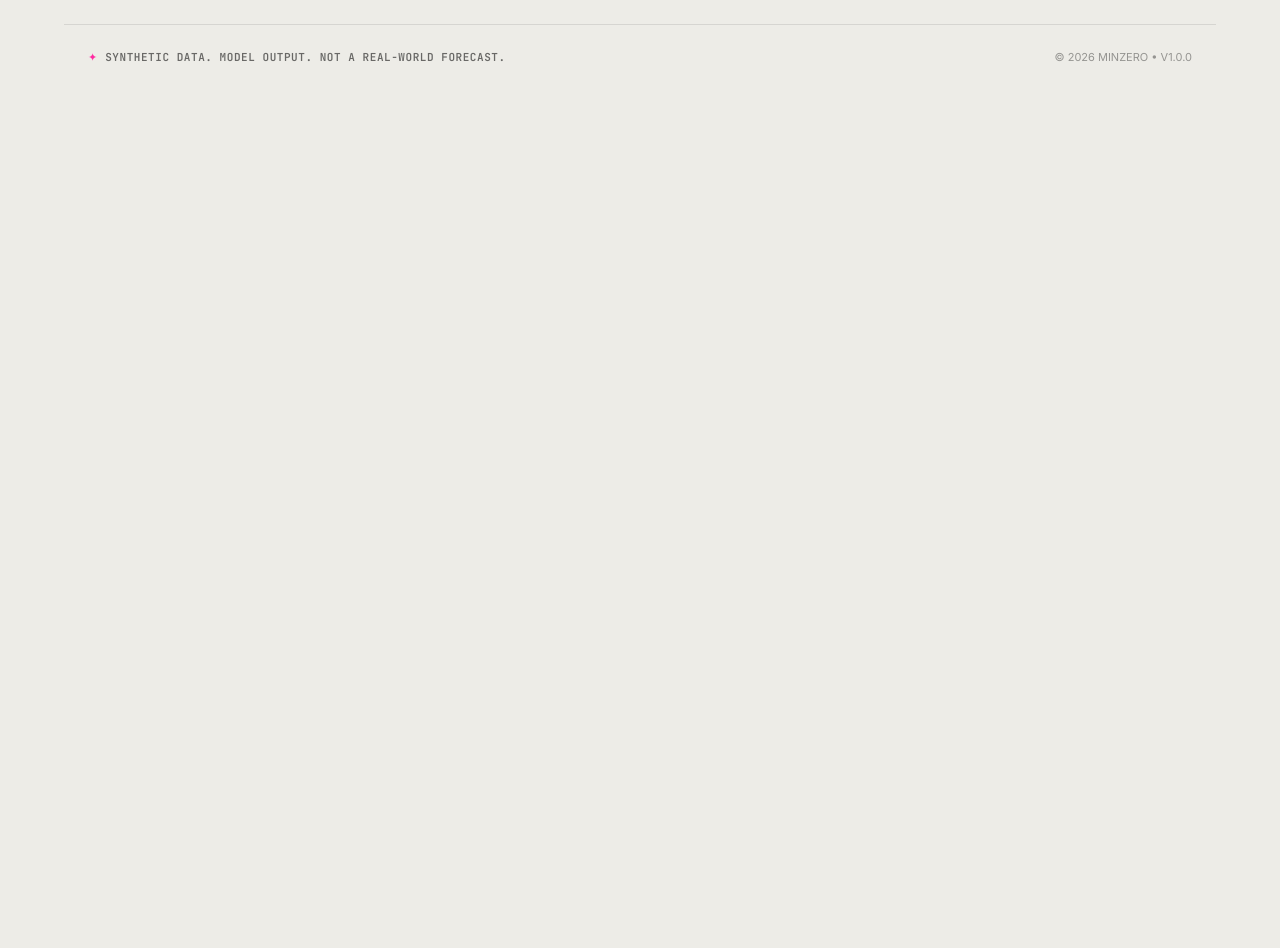
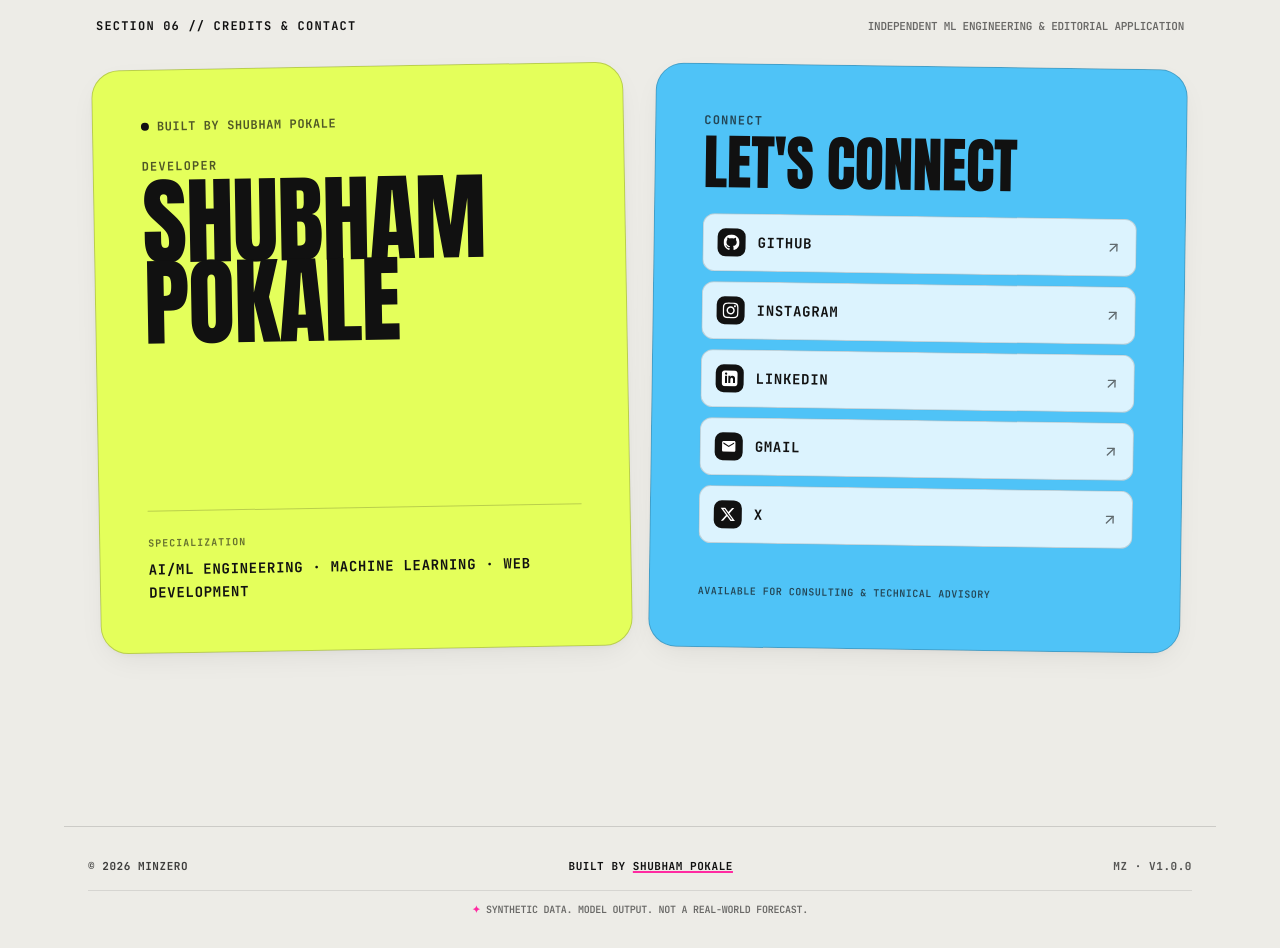
Before and after one commit to shubham392007-sketch/Minzero-CRITICAL_MINERALS_INTELLIGENCE_-_PREDICTION_ENGINE, a React (Vite) app in the folder frontend/: page / in a window 1280 px wide. Shown: the part 1520-2468 px from the top of the page. Before the commit the page ends 1609 px from the top, so only its background shows below. Built offline with nearby package versions, Linux system fonts and the light colour scheme; no server answers.

Commit message:
Add Developer & Contact section for Shubham Pokale with editorial design system and social links

```diff
--- /dev/null
+++ b/frontend/src/components/DeveloperSection.jsx
@@ -0,0 +1,161 @@
+import React from 'react';
+import { ArrowUpRight } from 'lucide-react';
+
+const GithubIcon = ({ className = "w-4 h-4" }) => (
+  <svg className={className} viewBox="0 0 24 24" fill="currentColor">
+    <path d="M12 0C5.37 0 0 5.37 0 12c0 5.31 3.435 9.795 8.205 11.385.6.105.825-.255.825-.57 0-.285-.015-1.23-.015-2.235-3.015.555-3.795-.735-4.035-1.41-.135-.345-.72-1.41-1.23-1.695-.42-.225-1.02-.78-.015-.795.945-.015 1.62.87 1.845 1.23 1.08 1.815 2.805 1.305 3.495.99.105-.78.42-1.305.765-1.605-2.67-.3-5.46-1.335-5.46-5.925 0-1.305.465-2.385 1.23-3.225-.12-.3-.54-1.53.12-3.18 0 0 1.005-.315 3.3 1.23.96-.27 1.98-.405 3-.405s2.04.135 3 .405c2.295-1.56 3.3-1.23 3.3-1.23.66 1.65.24 2.88.12 3.18.765.84 1.23 1.905 1.23 3.225 0 4.605-2.805 5.625-5.475 5.925.435.375.81 1.095.81 2.22 0 1.605-.015 2.895-.015 3.3 0 .315.225.69.825.57A12.02 12.02 0 0024 12c0-6.63-5.37-12-12-12z"/>
+  </svg>
+);
+
+const InstagramIcon = ({ className = "w-4 h-4" }) => (
+  <svg className={className} viewBox="0 0 24 24" fill="currentColor">
+    <path d="M12 2.163c3.204 0 3.584.012 4.85.07 3.252.148 4.771 1.691 4.919 4.919.058 1.265.069 1.645.069 4.849 0 3.205-.012 3.584-.069 4.849-.149 3.225-1.664 4.771-4.919 4.919-1.266.058-1.644.07-4.85.07-3.204 0-3.584-.012-4.849-.07-3.26-.149-4.771-1.699-4.919-4.92-.058-1.265-.07-1.644-.07-4.849 0-3.204.013-3.583.07-4.849.149-3.227 1.664-4.771 4.919-4.919 1.266-.057 1.645-.069 4.849-.069zm0-2.163c-3.259 0-3.667.014-4.947.072-4.358.2-6.78 2.618-6.98 6.98-.059 1.281-.073 1.689-.073 4.948 0 3.259.014 3.668.072 4.948.2 4.358 2.618 6.78 6.98 6.98 1.281.058 1.689.072 4.948.072 3.259 0 3.668-.014 4.948-.072 4.354-.2 6.782-2.618 6.979-6.98.059-1.28.073-1.689.073-4.948 0-3.259-.014-3.667-.072-4.947-.196-4.354-2.617-6.78-6.979-6.98-1.281-.059-1.69-.073-4.949-.073zm0 5.838c-3.403 0-6.162 2.759-6.162 6.162s2.759 6.163 6.162 6.163 6.162-2.759 6.162-6.163c0-3.403-2.759-6.162-6.162-6.162zm0 10.162c-2.209 0-4-1.79-4-4 0-2.209 1.791-4 4-4s4 1.791 4 4c0 2.21-1.791 4-4 4zm6.406-11.845c-.796 0-1.441.645-1.441 1.44s.645 1.44 1.441 1.44c.795 0 1.439-.645 1.439-1.44s-.644-1.44-1.439-1.44z"/>
+  </svg>
+);
+
+const LinkedinIcon = ({ className = "w-4 h-4" }) => (
+  <svg className={className} viewBox="0 0 24 24" fill="currentColor">
+    <path d="M19 0h-14c-2.761 0-5 2.239-5 5v14c0 2.761 2.239 5 5 5h14c2.762 0 5-2.239 5-5v-14c0-2.761-2.238-5-5-5zm-11 19h-3v-11h3v11zm-1.5-12.268c-.966 0-1.75-.79-1.75-1.764s.784-1.764 1.75-1.764 1.75.79 1.75 1.764-.783 1.764-1.75 1.764zm13.5 12.268h-3v-5.604c0-3.368-4-3.113-4 0v5.604h-3v-11h3v1.765c1.396-2.586 7-2.777 7 2.476v6.759z"/>
+  </svg>
+);
+
+const GmailIcon = ({ className = "w-4 h-4" }) => (
+  <svg className={className} viewBox="0 0 24 24" fill="currentColor">
+    <path d="M20 4H4c-1.1 0-1.99.9-1.99 2L2 18c0 1.1.9 2 2 2h16c1.1 0 2-.9 2-2V6c0-1.1-.9-2-2-2zm0 4l-8 5-8-5V6l8 5 8-5v2z"/>
+  </svg>
+);
+
+const XIcon = ({ className = "w-4 h-4" }) => (
+  <svg className={className} viewBox="0 0 24 24" fill="currentColor">
+    <path d="M18.244 2.25h3.308l-7.227 8.26 8.502 11.24H16.17l-5.214-6.817L4.99 21.75H1.68l7.73-8.835L1.254 2.25H8.08l4.713 6.231zm-1.161 17.52h1.833L7.084 4.126H5.117z" />
+  </svg>
+);
+
+export default function DeveloperSection() {
+  const contactLinks = [
+    {
+      name: 'GITHUB',
+      url: 'https://github.com/shubham392007-sketch',
+      icon: GithubIcon,
+      external: true
+    },
+    {
+      name: 'INSTAGRAM',
+      url: 'https://www.instagram.com/shubhamofficial_2007/',
+      icon: InstagramIcon,
+      external: true
+    },
+    {
+      name: 'LINKEDIN',
+      url: 'https://www.linkedin.com/in/shubham-pokale-94030b37a',
+      icon: LinkedinIcon,
+      external: true
+    },
+    {
+      name: 'GMAIL',
+      url: 'mailto:shubham392007@gmail.com',
+      icon: GmailIcon,
+      external: false
+    },
+    {
+      name: 'X',
+      url: 'https://x.com/SHUBHAM392007',
+      icon: XIcon,
+      external: true
+    }
+  ];
+
+  return (
+    <section className="w-full max-w-6xl mx-auto px-4 mt-24 mb-12 select-none">
+      {/* Editorial Section Header */}
+      <div className="border-t-2 border-[#111111] pt-6 mb-8 flex flex-col sm:flex-row sm:items-baseline justify-between gap-2">
+        <span className="font-mono text-xs font-bold uppercase tracking-widest text-[#111111]">
+          SECTION 06 // CREDITS & CONTACT
+        </span>
+        <span className="font-mono text-[11px] font-semibold text-[#111111]/60 uppercase tracking-tight">
+          INDEPENDENT ML ENGINEERING & EDITORIAL APPLICATION
+        </span>
+      </div>
+
+      {/* Two Overlapping Physical Cards Deck */}
+      <div className="grid grid-cols-1 lg:grid-cols-12 gap-8 lg:gap-6 items-stretch">
+
+        {/* CARD 1: DEVELOPER IDENTITY CARD (Chartreuse / Cream, 6 Cols) */}
+        <div className="lg:col-span-6 physical-card physical-card-dashed-hover rotate-card-1 bg-[#E4FF5B] text-[#111111] p-8 sm:p-10 md:p-12 border border-[#111111]/20 flex flex-col justify-between space-y-8 z-10">
+          <div>
+            {/* Small Top Badge */}
+            <div className="flex items-center space-x-2 text-xs font-mono font-bold uppercase tracking-wider text-[#111111]/70 mb-6">
+              <span className="w-2 h-2 rounded-full bg-[#111111]" />
+              <span>BUILT BY SHUBHAM POKALE</span>
+            </div>
+
+            {/* Title */}
+            <span className="text-xs font-mono font-bold uppercase tracking-widest block opacity-70 mb-2">
+              DEVELOPER
+            </span>
+            <h2 className="font-display text-6xl sm:text-7xl md:text-8xl uppercase tracking-tight leading-[0.84] text-[#111111]">
+              SHUBHAM
+              <br />
+              POKALE
+            </h2>
+          </div>
+
+          {/* Bottom Specialty Details */}
+          <div className="pt-6 border-t border-[#111111]/20 space-y-2">
+            <span className="text-[10px] font-mono font-bold uppercase tracking-widest text-[#111111]/60 block">
+              SPECIALIZATION
+            </span>
+            <p className="text-xs sm:text-sm font-mono font-bold uppercase tracking-wider text-[#111111] leading-relaxed">
+              AI/ML ENGINEERING · MACHINE LEARNING · WEB DEVELOPMENT
+            </p>
+          </div>
+        </div>
+
+        {/* CARD 2: CONTACT CARD (Sky Blue / White, 6 Cols) */}
+        <div className="lg:col-span-6 physical-card physical-card-dashed-hover rotate-card-2 bg-[#4FC3F7] text-[#111111] p-8 sm:p-10 md:p-12 border border-[#111111]/20 flex flex-col justify-between space-y-8 z-20">
+          <div>
+            {/* Header */}
+            <span className="text-xs font-mono font-bold uppercase tracking-widest block opacity-70 mb-2">
+              CONNECT
+            </span>
+            <h2 className="font-display text-5xl sm:text-6xl uppercase tracking-tight leading-[0.88] text-[#111111] mb-6">
+              LET'S CONNECT
+            </h2>
+
+            {/* Contact Links List */}
+            <div className="space-y-2.5">
+              {contactLinks.map((link) => {
+                const IconComponent = link.icon;
+                return (
+                  <a
+                    key={link.name}
+                    href={link.url}
+                    target={link.external ? "_blank" : "_self"}
+                    rel={link.external ? "noopener noreferrer" : ""}
+                    className="group flex items-center justify-between p-3 sm:p-3.5 bg-white/80 hover:bg-white text-[#111111] rounded-xl border border-[#111111]/15 transition-all duration-200 hover:translate-x-1.5 focus:outline-none focus:ring-2 focus:ring-[#111111]"
+                  >
+                    <div className="flex items-center space-x-3">
+                      <div className="w-7 h-7 rounded-lg bg-[#111111] text-white flex items-center justify-center transition-transform group-hover:scale-110">
+                        <IconComponent className="w-4 h-4" />
+                      </div>
+                      <span className="font-mono text-xs sm:text-sm font-bold tracking-wider uppercase group-hover:underline">
+                        {link.name}
+                      </span>
+                    </div>
+
+                    <ArrowUpRight className="w-4 h-4 opacity-60 transition-transform group-hover:translate-x-0.5 group-hover:-translate-y-0.5 group-hover:opacity-100" />
+                  </a>
+                );
+              })}
+            </div>
+          </div>
+
+          <p className="text-[10px] font-mono font-semibold uppercase tracking-wider opacity-70 pt-2">
+            AVAILABLE FOR CONSULTING & TECHNICAL ADVISORY
+          </p>
+        </div>
+
+      </div>
+    </section>
+  );
+}
--- a/frontend/src/components/DisclosureNotice.jsx
+++ b/frontend/src/components/DisclosureNotice.jsx
@@ -2,16 +2,32 @@ import React from 'react';
 
 export default function DisclosureNotice() {
   return (
-    <footer className="w-full py-6 mt-12 border-t border-[#111111]/10 flex flex-col sm:flex-row items-center justify-between text-[11px] font-mono text-[#111111]/60 px-6 max-w-6xl mx-auto">
-      <div className="flex items-center space-x-2">
-        <span className="text-[#FF2AA1]">✦</span>
-        <span className="font-semibold uppercase tracking-wider">
-          SYNTHETIC DATA. MODEL OUTPUT. NOT A REAL-WORLD FORECAST.
-        </span>
+    <footer className="w-full py-8 mt-12 border-t border-[#111111]/15 text-xs font-mono text-[#111111] px-6 max-w-6xl mx-auto space-y-4">
+      {/* 3-Column Editorial Footer Bar */}
+      <div className="flex flex-col sm:flex-row items-center justify-between gap-2 font-bold uppercase tracking-wider text-[11px]">
+        <div className="text-[#111111]/80">
+          © 2026 MINZERO
+        </div>
+        <div className="text-[#111111]">
+          BUILT BY{' '}
+          <a
+            href="https://github.com/shubham392007-sketch"
+            target="_blank"
+            rel="noopener noreferrer"
+            className="underline decoration-[#FF2AA1] decoration-2 hover:text-[#FF2AA1] transition-colors"
+          >
+            SHUBHAM POKALE
+          </a>
+        </div>
+        <div className="text-[#111111]/70">
+          MZ · v1.0.0
+        </div>
       </div>
 
-      <div className="mt-2 sm:mt-0 font-sans text-[#111111]/40">
-        © 2026 MINZERO • V1.0.0
+      {/* Synthetic Disclaimer Banner */}
+      <div className="pt-3 border-t border-[#111111]/10 flex items-center justify-center text-[10px] text-[#111111]/60 font-semibold tracking-tight text-center">
+        <span className="text-[#FF2AA1] mr-1.5">✦</span>
+        <span>SYNTHETIC DATA. MODEL OUTPUT. NOT A REAL-WORLD FORECAST.</span>
       </div>
     </footer>
   );
--- a/frontend/src/pages/Home.jsx
+++ b/frontend/src/pages/Home.jsx
@@ -1,6 +1,7 @@
 import React, { useState, useEffect } from 'react';
 import StackedCard from '../components/StackedCard';
 import RadarWidget from '../components/RadarWidget';
+import DeveloperSection from '../components/DeveloperSection';
 import { api } from '../services/api';
 
 export default function Home({ onNavigate }) {
@@ -103,6 +104,9 @@ export default function Home({ onNavigate }) {
           sparklineType="bars"
         />
       </div>
+
+      {/* Developer & Contact Section */}
+      <DeveloperSection />
     </div>
   );
 }
```
